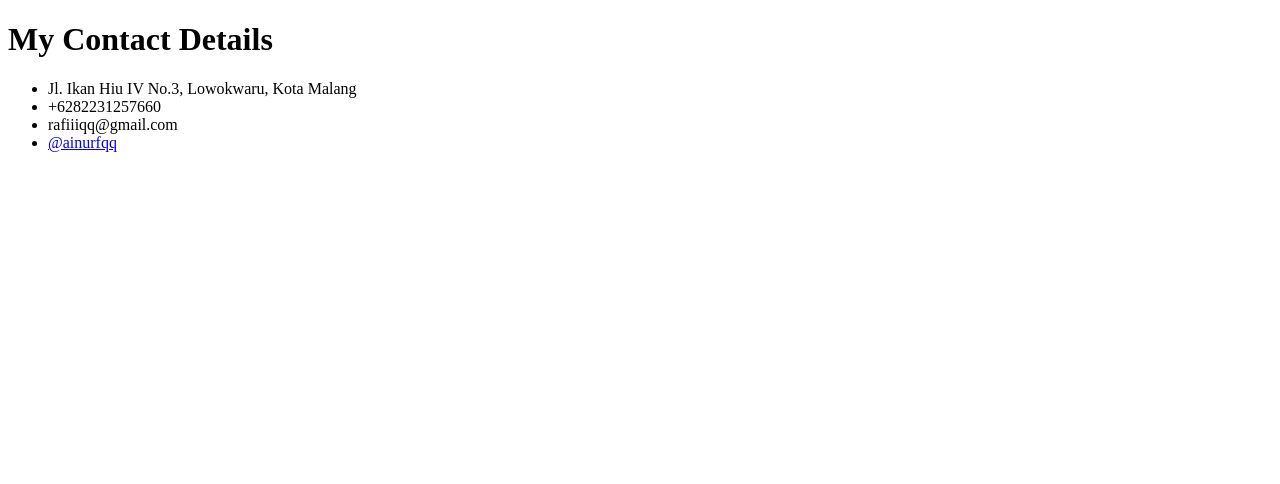
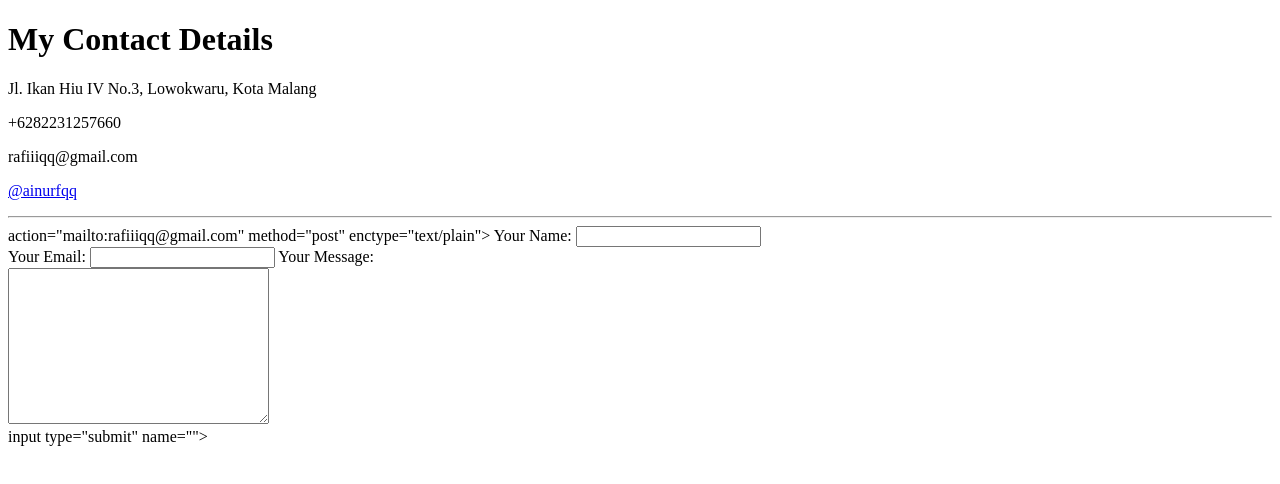
Before and after one commit to ainurfqq/cv, a plain HTML site: page contact-me.html in a window 1280 px wide. Drawn offline with Linux system fonts and the light colour scheme.

Commit message:
Add form

```diff
--- a/contact-me.html
+++ b/contact-me.html
@@ -6,13 +6,21 @@
     <meta name="viewport" content="width=device-width, initial-scale=1.0">
     <title>Contact Me</title>
 </head>
-<body>
+  <body>
     <h1>My Contact Details</h1>
-    <ul>
-        <li>Jl. Ikan Hiu IV No.3, Lowokwaru, Kota Malang</li>
-        <li>+6282231257660</li>
-        <li>rafiiiqq@gmail.com</li>
-        <li><a href="https://www.instagram.com/ainurfqq/">@ainurfqq</a></li>
-    </ul>
-</body>
+        <p>Jl. Ikan Hiu IV No.3, Lowokwaru, Kota Malang</p>
+        <p>+6282231257660</p>
+        <p>rafiiiqq@gmail.com</p>
+        <p><a href="https://www.instagram.com/ainurfqq/">@ainurfqq</a></p>
+        <hr>
+        <form> action="mailto:rafiiiqq@gmail.com" method="post" enctype="text/plain">
+            <label>Your Name:</label>
+            <input type="text" name="yourName" value=""><br>
+            <label>Your Email:</label>
+            <input type="email" name="yourEmail" value=""<br>
+            <label>Your Message:</label><br>
+            <textarea name="name" rows="10" cols="30"></textarea><br>
+            input type="submit" name="">
+    </form>
+  </body>
 </html>
```
